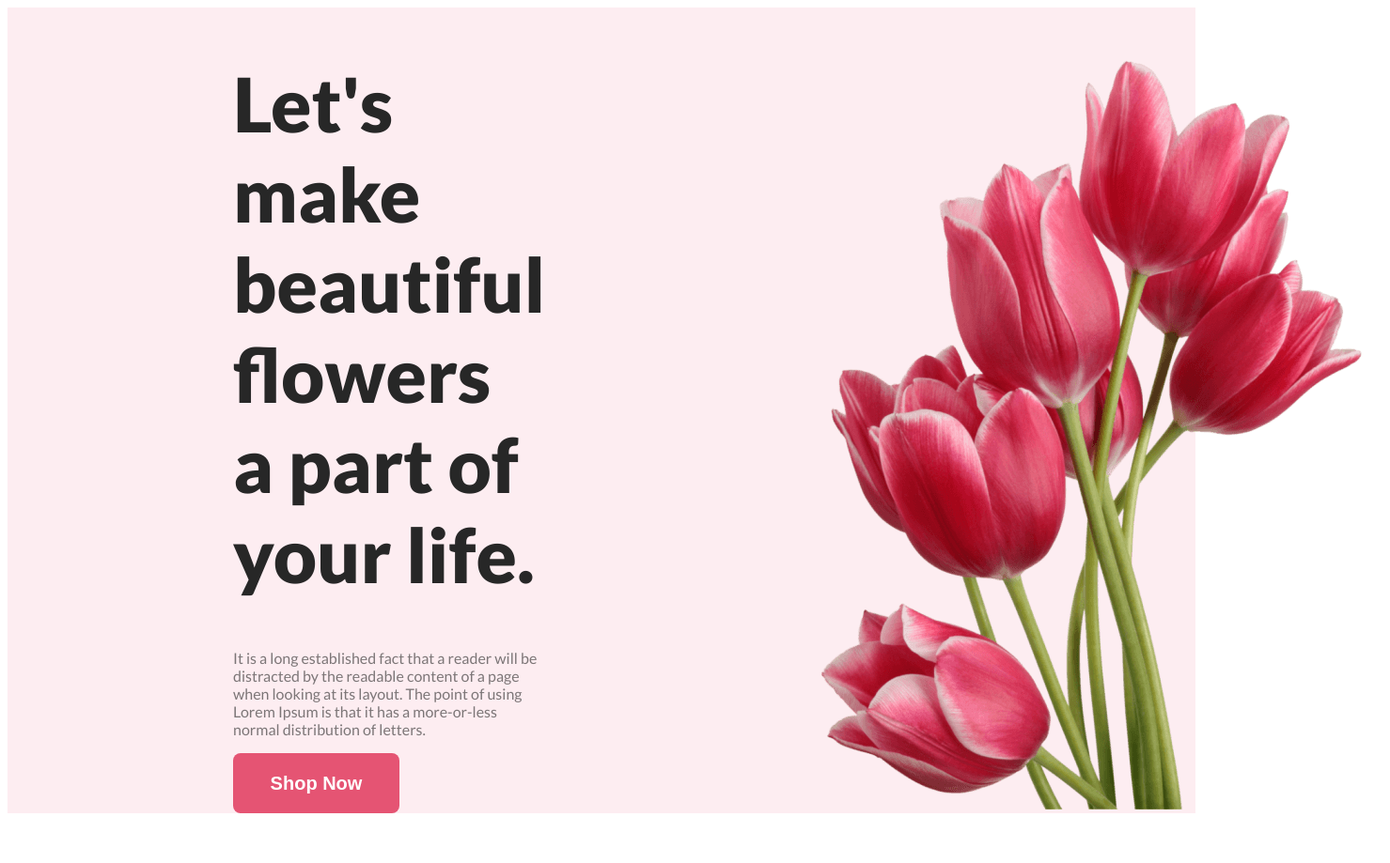
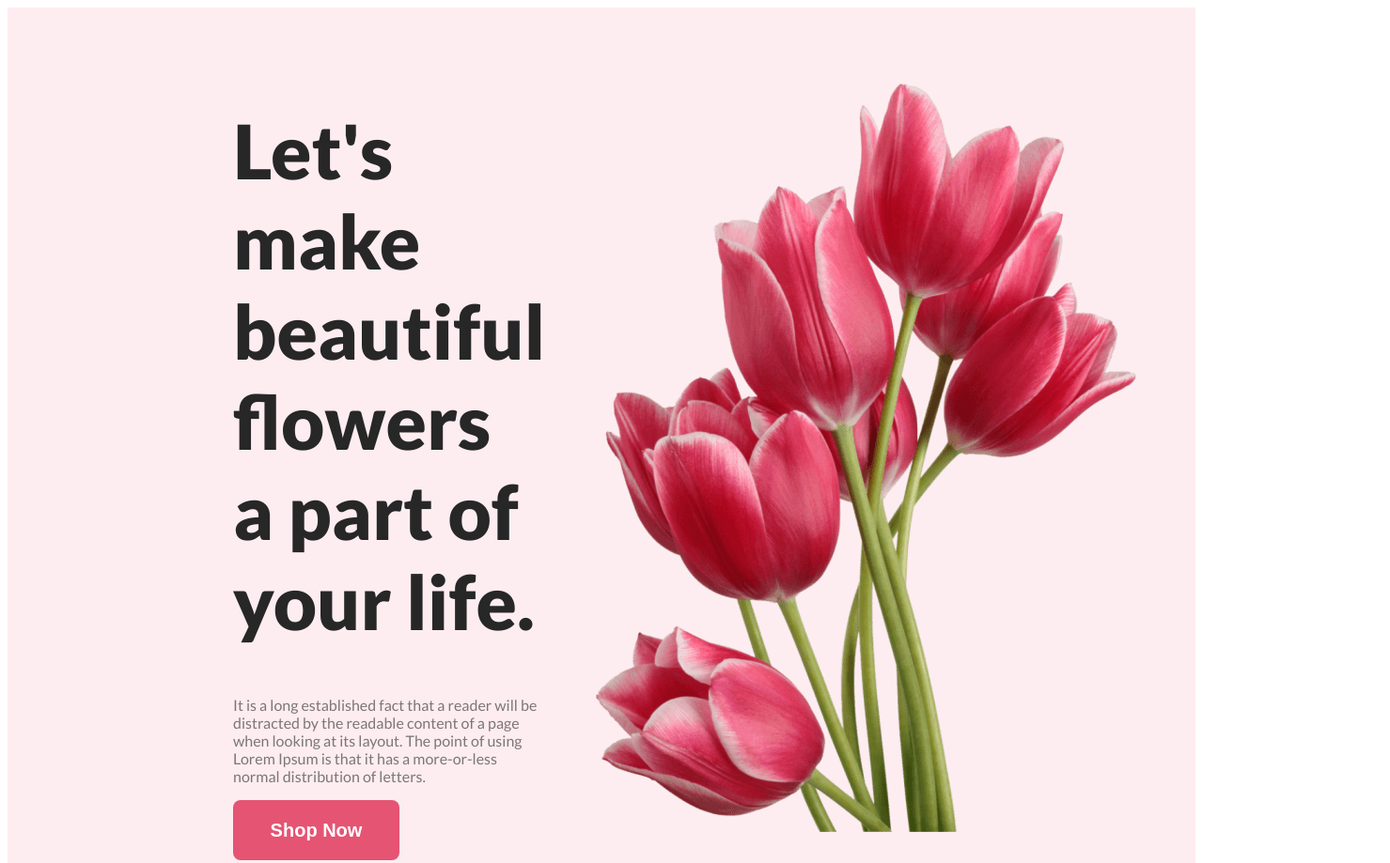
Before and after one commit to MosharrofHossain44/simple-responsive, a plain HTML site: page index.html in a window 1280 px wide. Shown: the top 919 px of the page at 94% size, 1479 px wide, since content can reach past the window. Drawn offline with Linux system fonts and the light colour scheme.

Commit message:
header correction

```diff
--- a/cssstyle.css
+++ b/cssstyle.css
@@ -23,7 +23,7 @@ body{
     text-align: center;
 }
 
-/* shared style end */
+
 
 .text-align-center{
     text-align: center;
@@ -46,7 +46,7 @@ body{
     box-shadow: 0 5px #999;
 }
 
-
+/* shared style end */
 
 
 
@@ -56,24 +56,15 @@ body{
     /* border: 4px solid tomato; */
     gap: 24px;
     max-width: 1920px;
-    /* justify-content: space-between; */
+    justify-content: space-between;
     align-items: center;
     background-color: rgba(229, 84, 115, 0.1);
+    padding: 50px 100px 50px 240px;
 
 }
 
-.banner-content{
-    /* border: 4px solid tomato; */
-    max-width: 708px;
-    margin-left: 240px;
-}
-
-.banner-bg-img{
-    max-width: 635px;
-    max-height: 800px;
-    margin-top: 50px;
-    margin-left: 240px;
-
+.banner-container .banner-content{
+    width: 708px;
 }
 .banner-container .banner-title{
     color: rgb(39, 39, 39);
```
